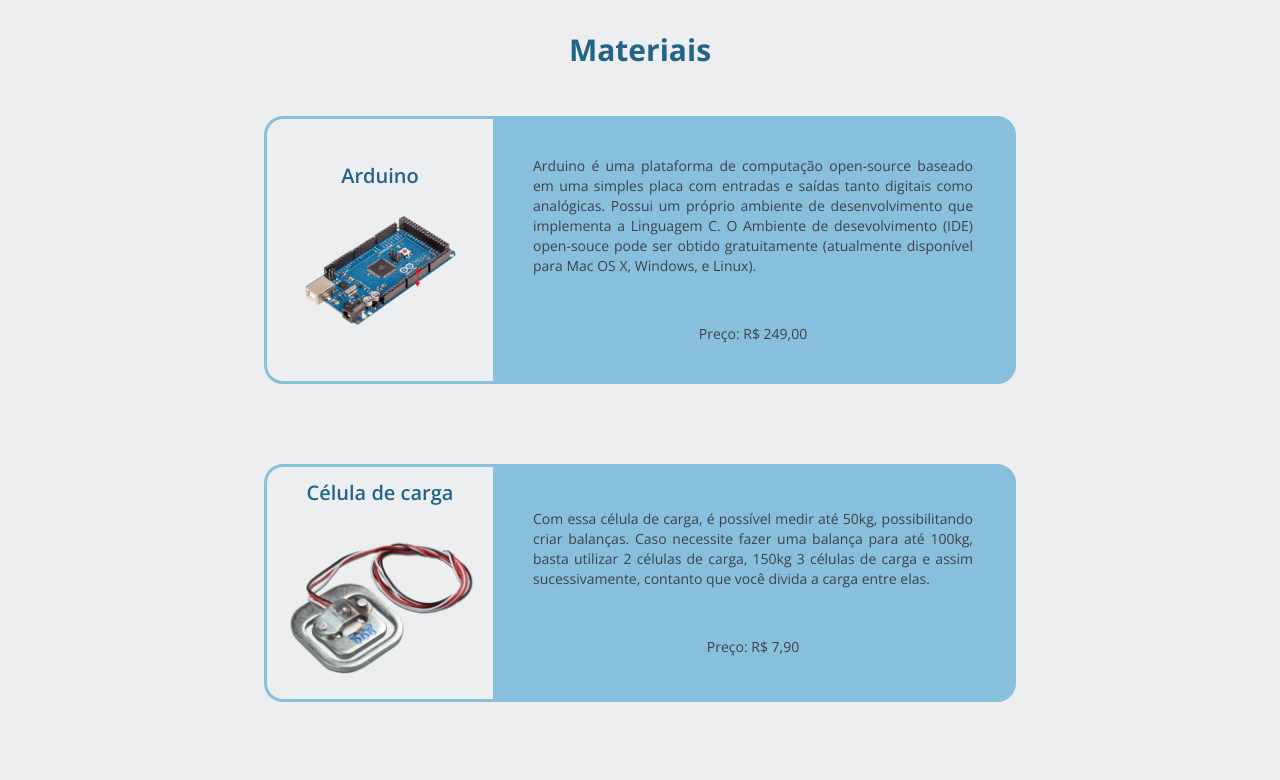
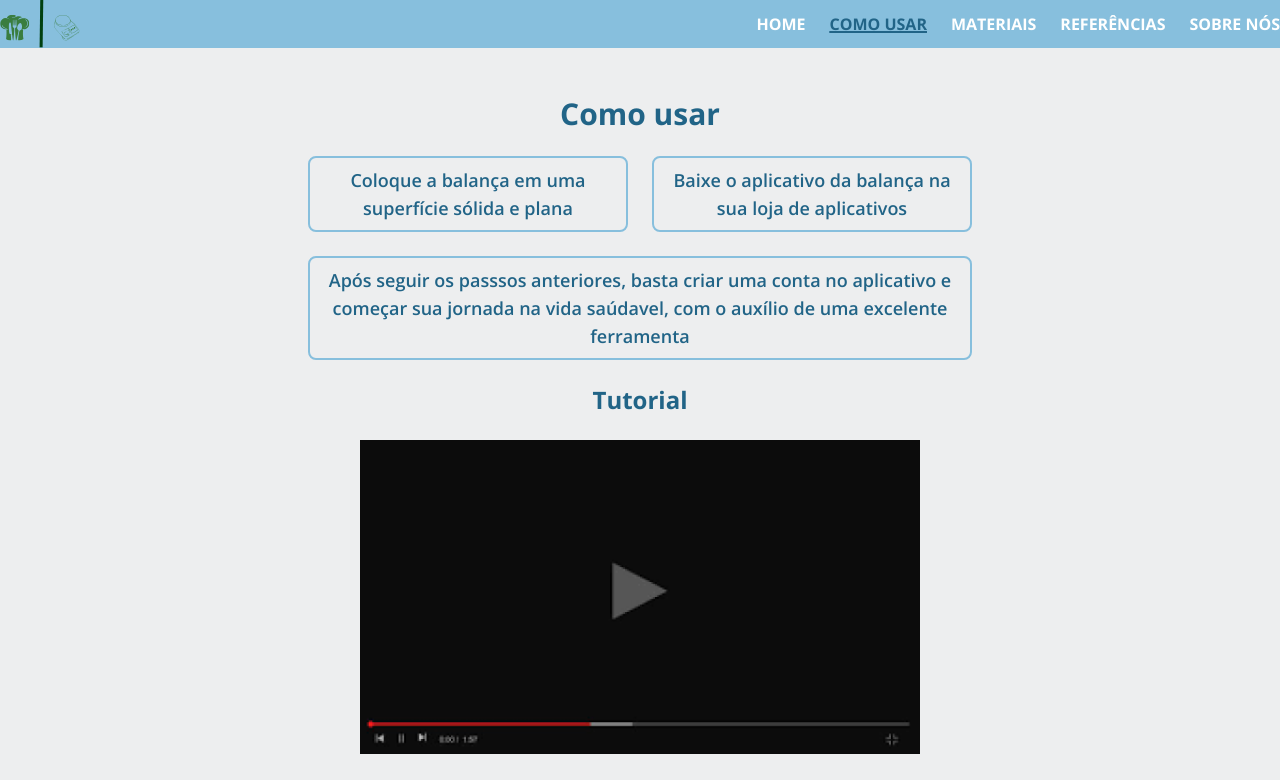
Before and after one commit to Pedrinho01505/TCC---Individual, a React (Vite) app: page / in a window 1280 px wide. Shown: the top 780 px of the page. Built offline with nearby package versions, Linux system fonts and the light colour scheme.

Commit message:
falta apenas ajustes no header e navegação entre as páginas

```diff
--- a/package.json
+++ b/package.json
@@ -11,7 +11,8 @@
   },
   "dependencies": {
     "react": "^18.3.1",
-    "react-dom": "^18.3.1"
+    "react-dom": "^18.3.1",
+    "react-router-dom": "^6.26.0"
   },
   "devDependencies": {
     "@types/react": "^18.3.3",
--- a/src/App.jsx
+++ b/src/App.jsx
@@ -1,11 +1,18 @@
 import React from 'react'
 import Materiais from './pages/materiais'
 import Comousar from './pages/Comousar'
+import { createBrowserRouter, RouterProvider } from 'react-router-dom'
+
+const router = createBrowserRouter ([
+  {
+    path: "/",
+    element: <Materiais/>
+  }
+])
 
 function App() {
   return (
     <div>
-      <Materiais/>
       <Comousar/>
     </div>
   )
--- /dev/null
+++ b/src/components/HeaaderMaterias.jsx
@@ -0,0 +1,64 @@
+import React, {useState} from 'react'
+import Logo from '/LOGO.svg'
+
+export default function HeaderMateriais() {
+  return (
+    <header className='w-full bg-bgcaixa px-4 py-2 flex items-center justify-between overflow-x-auto'>
+
+        <button className='flex-shrink-0'>
+           <img src={Logo} alt="" className='w-12 h-8 md:w-20 md:h-12 mr-3 md:mr-auto'/>
+        </button>
+
+        <nav className='flex-grow hidden md:inline'>
+            <ul className='flex md:justify-end space-x-4 md:space-x-6 text-xs md:text-base uppercase text-naoSelecionado font-bold'>
+                <li className='flex'>
+                    <a href="">Home</a>
+                </li>
+                <li className= 'whitespace-nowrap'>
+                    <a href="">Como Usar</a>
+                </li>
+                <li className='text-titulo underline decoration-titulo decoration-2'>
+                    <a href="">Materiais</a>
+                </li>
+                <li className=''>
+                    <a href="">Referências</a>
+                </li>
+                <li className='whitespace-nowrap'>
+                    <a href="">Sobre nós</a>
+                </li>
+            </ul>
+        </nav>
+
+        {/*Menu Hamburgui kkkkkacabapeloamor*/}
+        <button className='space-y-1 group md:hidden'>
+            <div className='w-6 h-1 bg-white'></div>
+            <div className='w-6 h-1 bg-white'></div>
+            <div className='w-6 h-1 bg-white'></div>
+
+            {/* menu */}
+            <ul className='bg-bgcaixa w-screen pb-10 absolute -top-full group-focus:top-0 right-0 duration-150 flex flex-col space-y-3 justify-end text-naoSelecionado'>
+                <button className='px-10 py-8 relative ml-auto'>
+                    <div className='w-6 h-1 rotate-45 absolute bg-white'></div>
+                    <div className='w-6 h-1 -rotate-45 absolute bg-white'></div>
+                </button>
+                <li className='flex justify-center w-full '>
+                    <a href="">Home</a>
+                </li>
+                <li className= 'whitespace-nowrap'>
+                    <a href="">Como Usar</a>
+                </li>
+                <li className='text-titulo'>
+                    <a href="">Materiais</a>
+                </li>
+                <li className=''>
+                    <a href="">Referências</a>
+                </li>
+                <li className='whitespace-nowrap'>
+                    <a href="">Sobre nós</a>
+                </li>
+            </ul>
+        </button>
+
+    </header>
+  )
+}
--- /dev/null
+++ b/src/components/Header.jsx
@@ -0,0 +1,64 @@
+import React, {useState} from 'react'
+import Logo from '/LOGO.svg'
+
+export default function Header() {
+  return (
+    <header className='w-full bg-bgcaixa px-4 py-2 flex items-center justify-between overflow-x-auto'>
+
+        <button className='flex-shrink-0'>
+           <img src={Logo} alt="" className='w-12 h-8 md:w-20 md:h-12 mr-3 md:mr-auto'/>
+        </button>
+
+        <nav className='flex-grow hidden md:inline'>
+            <ul className='flex md:justify-end space-x-4 md:space-x-6 text-xs md:text-base uppercase text-naoSelecionado font-bold'>
+                <li className='flex'>
+                    <a href="">Home</a>
+                </li>
+                <li className= 'whitespace-nowrap text-titulo underline decoration-titulo decoration-2'>
+                    <a href="">Como Usar</a>
+                </li>
+                <li>
+                    <a href="/">Materiais</a>
+                </li>
+                <li className=''>
+                    <a href="">Referências</a>
+                </li>
+                <li className='whitespace-nowrap'>
+                    <a href="">Sobre nós</a>
+                </li>
+            </ul>
+        </nav>
+
+        {/* Menu Hamburgui kkkkkacabapeloamor */}
+        <button className='space-y-1 group md:hidden'>
+            <div className='w-6 h-1 bg-white'></div>
+            <div className='w-6 h-1 bg-white'></div>
+            <div className='w-6 h-1 bg-white'></div>
+
+            {/* menu */}
+            <ul className='bg-bgcaixa w-screen pb-10 absolute -top-full group-focus:top-0 right-0 duration-150 flex flex-col space-y-3 justify-end text-naoSelecionado'>
+                <button className='px-10 py-8 relative ml-auto'>
+                    <div className='w-6 h-1 rotate-45 absolute bg-white'></div>
+                    <div className='w-6 h-1 -rotate-45 absolute bg-white'></div>
+                </button>
+                <li className='flex justify-center w-full '>
+                    <a href="">Home</a>
+                </li>
+                <li className= 'whitespace-nowrap text-titulo'>
+                    <a href="">Como Usar</a>
+                </li>
+                <li>
+                    <a href="">Materiais</a>
+                </li>
+                <li>
+                    <a href="">Referências</a>
+                </li>
+                <li className='whitespace-nowrap'>
+                    <a href="">Sobre nós</a>
+                </li>
+            </ul>
+        </button>
+
+    </header>
+  )
+}
--- a/src/pages/Comousar.jsx
+++ b/src/pages/Comousar.jsx
@@ -1,8 +1,32 @@
 import React from 'react'
+import video from '/video.png'
+import Header from '../components/Header'
 
 function Comousar() {
   return (
-    <div>Comousar</div>
+    <main className='bg-fundosite font-openSans font-normal text-sm text-text'>
+        <Header/>
+
+            <h1 className='text-titulo font-bold text-center text-3xl pt-[2rem] md:pt-[3rem]'>Como usar</h1>
+            <section className='flex px-inline mt-[1.5rem] md:justify-center'>
+                <div className='border-solid border-bgcaixa border-[0.18rem] mr-inline rounded-[.5rem] md:max-w-[20rem]'>
+                    <h2 className='text-titulo font-semibold text-sm text-center justify-center py-[.5rem]  px-[.5rem] md:text-lg'>Coloque a balança em uma superfície sólida e plana </h2>
+                </div>
+                <div className='border-solid border-bgcaixa border-[0.18rem] rounded-[.5rem] md:max-w-[20rem]'>
+                    <h2 className='text-titulo font-semibold text-sm text-center justify-center py-[.5rem]  px-[.5rem] md:text-lg'>Baixe o aplicativo da balança na sua loja de aplicativos</h2>
+                </div>
+            </section>
+            <section className='md:flex md:flex-col md:items-center'>
+                <div className='md:flex md:justify-center border-solid border-bgcaixa border-[0.18rem] mt-[1.5rem] mx-[1rem] rounded-[.5rem]  md:max-w-[41.5rem]'>
+                    <h2 className='text-titulo font-semibold text-sm text-center justify-center py-[.5rem]  px-[.5rem] md:text-lg'>Após seguir os passsos anteriores, basta criar uma conta no aplicativo e começar sua jornada na vida saúdavel, com o auxílio de uma excelente ferramenta</h2>
+                </div>
+                <div className='flex flex-col items-center'>
+                    <h1 className='text-titulo font-bold text-center text-2xl my-[1.5rem]'>Tutorial</h1>
+                    <img src={video} alt="imagem simulando a tela de um vídeo no youtube" className='pb-[3rem] w-[20rem] h-auto md:w-[35rem]'/>
+                </div>
+            </section>
+
+    </main>
   )
 }
 
--- a/src/pages/Materiais.jsx
+++ b/src/pages/Materiais.jsx
@@ -5,11 +5,12 @@
 import modulo from '/modulo.png'
 import protoboard from '/protoboard.png'
 import workplate from '/workplate.png'
+import HeaderMateriais from '../components/HeaaderMaterias'
 
 function Materiais() {
   return (
-
     <main className='bg-fundosite font-openSans font-normal text-sm text-text md:flex md:flex-col md:items-center'>
+      <HeaderMateriais/>
       <h1 className=' text-titulo font-bold text-center pt-[2rem] text-3xl'>Materiais</h1>
       <section className='border-solid border-bgcaixa border-[0.225rem]  mx-box mb-bottom mt-top rounded-custom md:flex md:w-[50rem] sm:max-w-[47rem]'>
         <div className='flex flex-col items-center md:justify-center md:px-inline md:w-[15rem]'>
--- a/tailwind.config.js
+++ b/tailwind.config.js
@@ -13,6 +13,7 @@
     },
     colors: {
       'bgcaixa': '#87BFDD',
+      'naoSelecionado': '#FFFFFF',
       'fundosite': '#EDEEEF',
       'titulo': '#216487',
       'text': '#3f4249'
```
Also changed, not shown: public/video.png (added), 1 other file (tests, documents, lock files or other folders).
